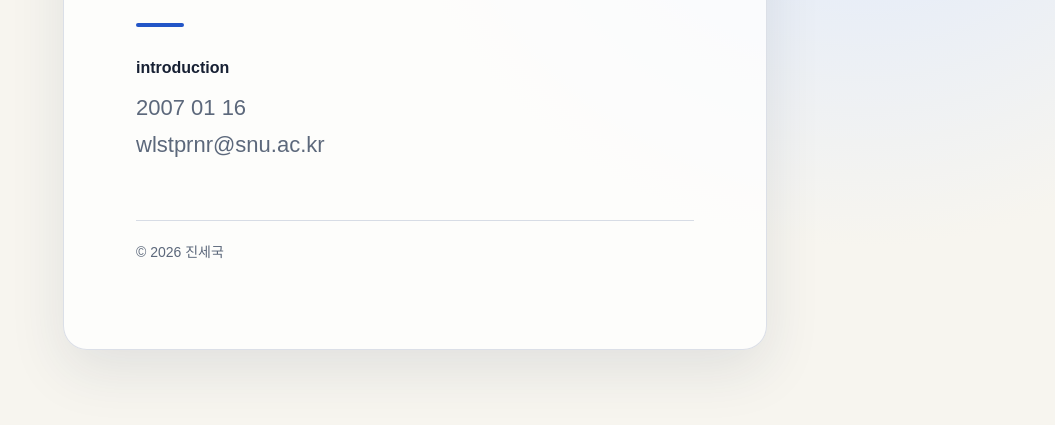
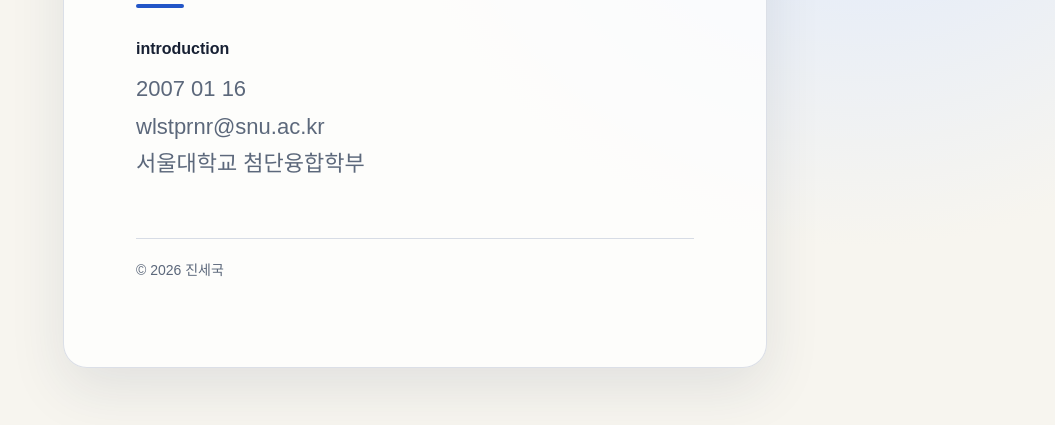
Before and after one commit to wlstprnr-lgtm/wlstprnr-lgtm.github.io, a plain HTML site: page index.html in a window 1280 px wide. Shown: the part 329-754 px from the top of the page, without its empty margins (225-1280 px from the left). Drawn offline with Linux system fonts and the light colour scheme.

Commit message:
Update index.html

```diff
--- a/index.html
+++ b/index.html
@@ -96,7 +96,11 @@
       <div class="rule" aria-hidden="true"></div>
       <section aria-labelledby="intro-title">
         <h2 id="intro-title">introduction</h2>
-        <p class="intro">2007 01 16<br>wlstprnr@snu.ac.kr</p>
+        <p class="intro">
+  2007 01 16<br>
+  wlstprnr@snu.ac.kr<br>
+  서울대학교 첨단융합학부
+</p>
       </section>
       <footer>© 2026 진세국</footer>
     </main>
```
